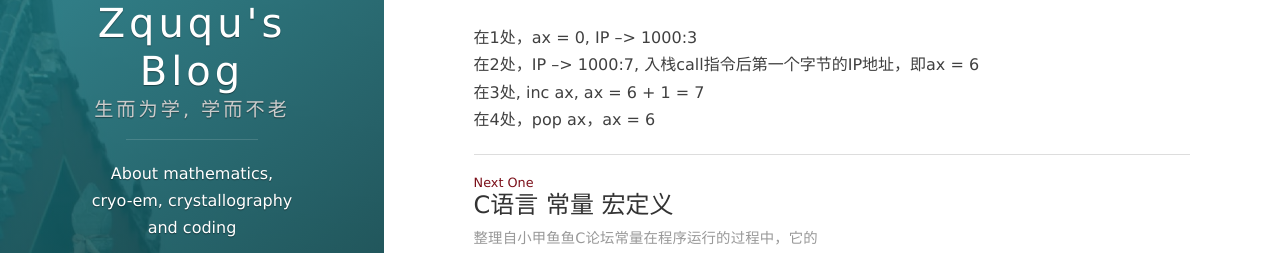
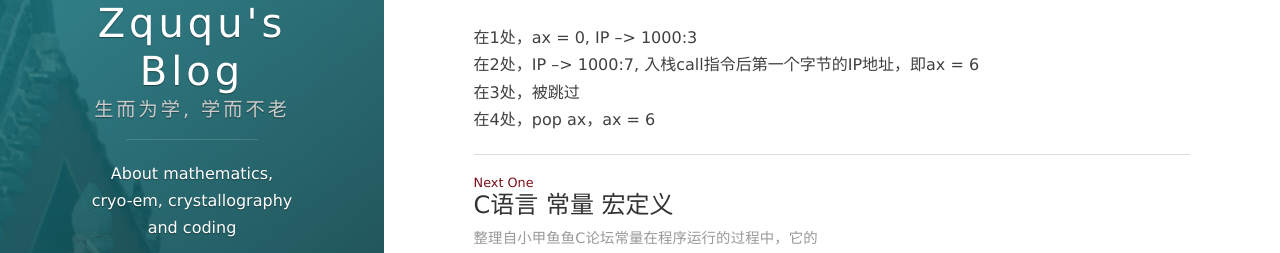
Before and after one commit to onevcat/vno-jekyll, a Jekyll site: the page built from _posts/2019-12-10-assembly-language-41.markdown, in a window 1280 px wide and 900 px high, scrolled down 9550 px. Shown: the part 183-436 px from the top of the window. Built offline with Jekyll 4.4.1, drawn with Linux system fonts in a browser that asks for light colours; nearby versions of some CDN libraries; comment, search, counter and statistics services are not loaded.

Commit message:
fix post

```diff
--- a/_posts/2019-12-10-assembly-language-41.markdown
+++ b/_posts/2019-12-10-assembly-language-41.markdown
@@ -193,5 +193,5 @@ jmp near ptr 标号
 
 在1处，ax = 0, IP --> 1000:3<br>
 在2处，IP --> 1000:7, 入栈call指令后第一个字节的IP地址，即ax = 6<br>
-在3处, inc ax, ax = 6 + 1 = 7<br>
+在3处，被跳过<br>
 在4处，pop ax，ax = 6
```
